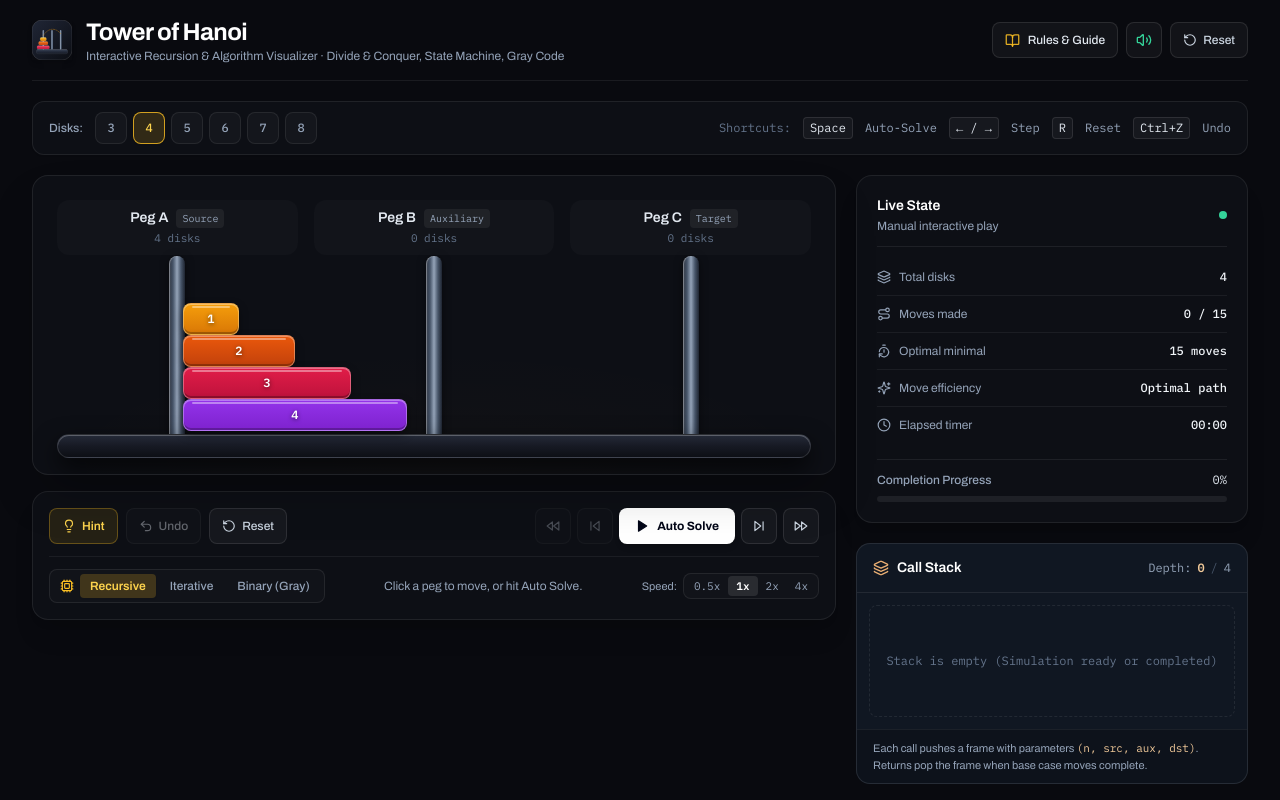
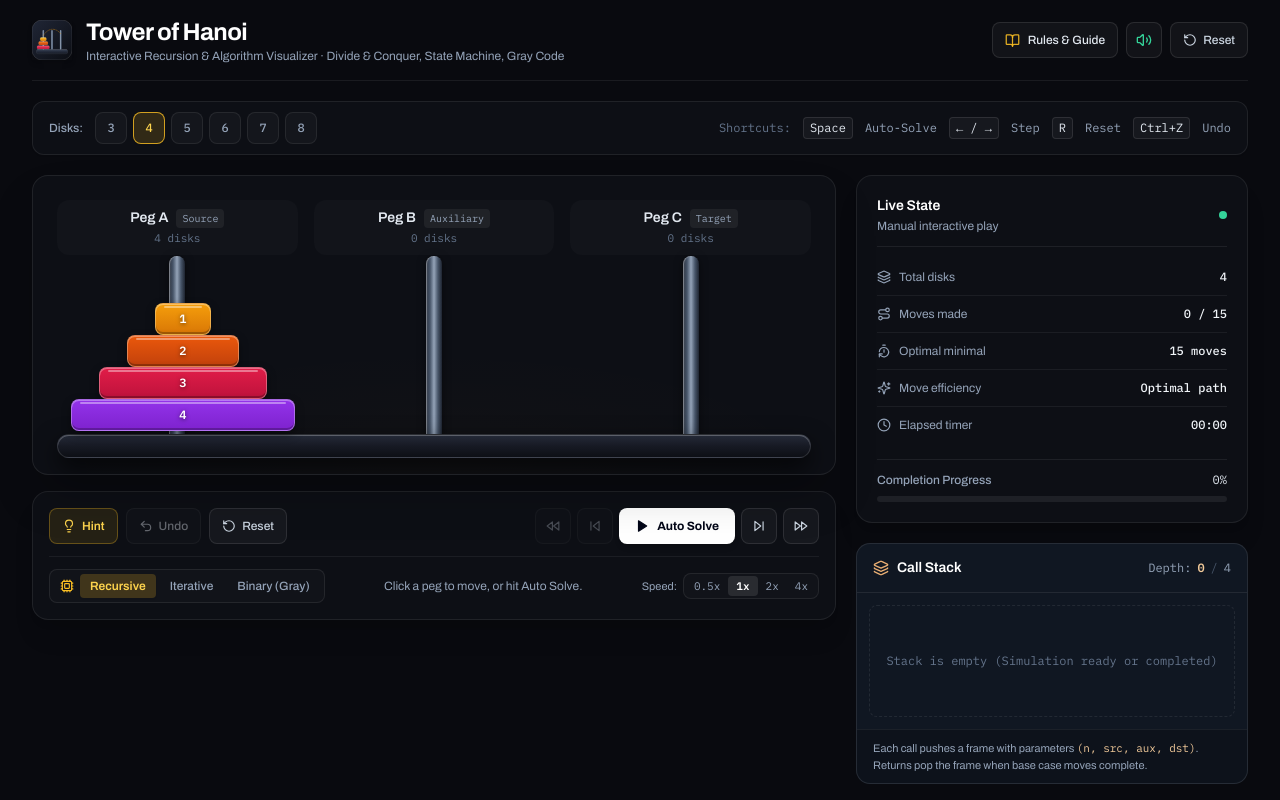
Before and after one commit to ThanhNguyn/tower-of-hanoi-visualizer, a React (Vite) app: page / in a window 1280 px wide. Shown: the top 800 px of the page. Built offline with nearby package versions, Linux system fonts and the light colour scheme.

Commit message:
fix: accurate goal-distance completion progress and silky disk flight animation

```diff
--- a/src/App.tsx
+++ b/src/App.tsx
@@ -1,6 +1,7 @@
 import { useEffect, useState, useCallback } from "react";
 import { useHanoiGame } from "./hooks/useHanoiGame";
 import { useHanoiSimulation } from "./hooks/useHanoiSimulation";
+import { getMinMovesToTarget } from "./algorithms/hanoi";
 import { sound } from "./utils/audio";
 
 import { Header } from "./components/Header";
@@ -30,7 +31,21 @@ export default function App() {
   const currentRods = activeSource === "simulation" ? sim.currentRods : game.rods;
   const currentMove = activeSource === "simulation" ? sim.currentStep : game.moveCount;
   const isSolved = activeSource === "simulation" ? sim.isSolved : game.isSolved;
-  const progress = Math.min(100, (currentMove / minimumMoves) * 100);
+
+  // Real shortest-path distance to solved state (Peg C)
+  // Ensures random moves or moving back and forth never falsely report 100% progress
+  const remainingMoves = getMinMovesToTarget(currentRods, diskCount, "C");
+  const manualProgress = isSolved
+    ? 100
+    : remainingMoves >= minimumMoves
+    ? 0
+    : Math.max(0, Math.min(99, Math.round(((minimumMoves - remainingMoves) / minimumMoves) * 100)));
+
+  const progress = isSolved
+    ? 100
+    : activeSource === "simulation"
+    ? (sim.totalSteps > 0 ? Math.round((sim.currentStep / sim.totalSteps) * 100) : 0)
+    : manualProgress;
 
   const handleReset = useCallback(() => {
     game.resetGame();
@@ -131,6 +146,7 @@ export default function App() {
               shakeRod={activeSource === "manual" ? game.shakeRod : null}
               hintMove={activeSource === "manual" ? game.hintMove : null}
               isInteractive={!sim.isPlaying}
+              speed={sim.speed}
               onSelectRod={(rod) => {
                 if (sim.isPlaying) return;
                 setActiveSource("manual");
--- a/src/algorithms/hanoi.ts
+++ b/src/algorithms/hanoi.ts
@@ -475,6 +475,46 @@ export function getNextOptimalMove(
 }
 
 /**
+ * Computes the exact shortest path distance (minimum remaining moves)
+ * from ANY current board configuration to the solved goal state (all disks on target).
+ * Runs in O(N) time using recursive decomposition on the Sierpiński state graph.
+ */
+export function getMinMovesToTarget(
+  rods: HanoiRods,
+  totalDisks: number,
+  target: Rod = "C"
+): number {
+  if (isPuzzleSolved(rods, totalDisks, target)) {
+    return 0;
+  }
+
+  function findRodOfDisk(d: number): Rod {
+    if (rods.A.includes(d)) return "A";
+    if (rods.B.includes(d)) return "B";
+    return "C";
+  }
+
+  function distance(k: number, dest: Rod): number {
+    if (k === 0) return 0;
+    const currentRod = findRodOfDisk(k);
+    if (currentRod === dest) {
+      return distance(k - 1, dest);
+    }
+    const otherRod = RODS.find((r) => r !== currentRod && r !== dest) as Rod;
+    // To move disk k from currentRod to dest:
+    // 1. Move disks 1..k-1 to otherRod: distance(k - 1, otherRod)
+    // 2. Move disk k to dest: 1 move
+    // 3. Move disks 1..k-1 from otherRod to dest: (2^(k-1) - 1) moves
+    const costToClear = distance(k - 1, otherRod);
+    const standardTransfer = Math.pow(2, k - 1) - 1;
+    return costToClear + 1 + standardTransfer;
+  }
+
+  return distance(totalDisks, target);
+}
+
+
+/**
  * Generates the recursive call tree representation for visual inspection.
  */
 export function buildCallTree(n: number): TreeNode {
--- a/src/components/Disk.tsx
+++ b/src/components/Disk.tsx
@@ -13,11 +13,13 @@ interface DiskProps {
   isSelected: boolean;
   isInteractive: boolean;
   isHinted?: boolean;
+  speed?: number;
   onClick?: () => void;
   onDragStart?: (e: React.DragEvent) => void;
 }
 
 // Tactile mineral & architectural palette: authentic, dignified, zero artificial neon glow
+
 const DISK_COLORS: Record<
   number,
   {
@@ -80,6 +82,7 @@ export function Disk({
   isSelected,
   isInteractive,
   isHinted,
+  speed = 1,
   onClick,
   onDragStart
 }: DiskProps) {
@@ -91,8 +94,10 @@ export function Disk({
     rod: currentRod,
     bottom: targetBottom
   });
+  const wasSelectedRef = useRef(false);
 
   const prevLoc = prevLocRef.current;
+  const wasSelected = wasSelectedRef.current;
   const hasMovedRod = prevLoc.rod !== currentRod;
 
   useEffect(() => {
@@ -100,9 +105,10 @@ export function Disk({
       rod: currentRod,
       bottom: targetBottom
     };
-  }, [currentRod, targetBottom]);
+    wasSelectedRef.current = isSelected;
+  }, [currentRod, targetBottom, isSelected]);
 
-  // Width calculation: neatly scaled from 60px to 220px
+  // Width calculation: neatly scaled from 56px to 224px
   const minWidthPx = 56;
   const maxWidthPx = 224;
   const widthPx =
@@ -112,39 +118,53 @@ export function Disk({
 
   const styleConfig = DISK_COLORS[disk] || DISK_COLORS[8];
 
-  // 3-Stage Arc Animation Definition:
-  // If moving rods: (fromLeft, fromBottom) -> (fromLeft, hoverTopY) -> (toLeft, hoverTopY) -> (toLeft, toBottom)
-  // If selected: hover at hoverTopY
-  // If resting: sit at (targetLeft, targetBottom)
+  // Dynamic animation duration adapted to current playback speed
+  const moveInterval = Math.max(120, Math.round(700 / (speed || 1)));
+  const animDuration = Math.max(0.12, Math.min(0.85, (moveInterval * 0.82) / 1000));
+
   let animateLeft: string | string[];
   let animateBottom: string | string[];
   let transitionConfig: Record<string, unknown>;
 
   if (isSelected) {
-    // Hovering above rod waiting for destination click
+    // Hovering above rod waiting for destination click - gentle tactile lift
     animateLeft = `${targetLeft}%`;
     animateBottom = `${hoverTopY}px`;
     transitionConfig = {
-      bottom: { type: "spring", stiffness: 350, damping: 25 },
-      left: { duration: 0.2 }
+      bottom: { type: "spring", stiffness: 360, damping: 25 },
+      left: { duration: 0.16 }
     };
   } else if (hasMovedRod) {
-    // Parabolic 3-stage keyframe: LIFT -> GLIDE -> LOWER
     const prevLeft = rodCenters[prevLoc.rod];
-    animateLeft = [`${prevLeft}%`, `${prevLeft}%`, `${targetLeft}%`, `${targetLeft}%`];
-    animateBottom = [`${prevLoc.bottom}px`, `${hoverTopY}px`, `${hoverTopY}px`, `${targetBottom}px`];
-    transitionConfig = {
-      duration: 0.42,
-      times: [0, 0.28, 0.72, 1],
-      ease: ["easeInOut", "easeInOut", "easeOut"]
-    };
+
+    if (wasSelected) {
+      // Manual play: Disk is ALREADY floating at hoverTopY!
+      // Silky glide across at hover altitude, then smooth landing into slot
+      animateLeft = [`${prevLeft}%`, `${targetLeft}%`, `${targetLeft}%`];
+      animateBottom = [`${hoverTopY}px`, `${hoverTopY}px`, `${targetBottom}px`];
+      transitionConfig = {
+        duration: 0.44,
+        times: [0, 0.58, 1],
+        ease: "easeInOut"
+      };
+    } else {
+      // Autonomous simulation: 3-stage fluid arc
+      // 1. Vertical lift -> 2. Horizontal glide -> 3. Soft drop
+      animateLeft = [`${prevLeft}%`, `${prevLeft}%`, `${targetLeft}%`, `${targetLeft}%`];
+      animateBottom = [`${prevLoc.bottom}px`, `${hoverTopY}px`, `${hoverTopY}px`, `${targetBottom}px`];
+      transitionConfig = {
+        duration: animDuration,
+        times: [0, 0.28, 0.72, 1],
+        ease: "easeInOut"
+      };
+    }
   } else {
-    // Resting in peg stack
+    // Resting in peg stack or smoothly returning when deselected
     animateLeft = `${targetLeft}%`;
     animateBottom = `${targetBottom}px`;
     transitionConfig = {
-      bottom: { type: "spring", stiffness: 340, damping: 26 },
-      left: { duration: 0.2 }
+      bottom: { type: "spring", stiffness: 360, damping: 26 },
+      left: { duration: 0.18 }
     };
   }
 
@@ -152,6 +172,7 @@ export function Disk({
     <motion.div
       initial={false}
       animate={{
+        x: "-50%",
         left: animateLeft,
         bottom: animateBottom,
         scale: isSelected ? 1.05 : isHinted ? [1, 1.05, 1] : 1
@@ -184,7 +205,6 @@ export function Disk({
       }`}
       style={{
         width: `${widthPx}px`,
-        transform: "translateX(-50%)",
         background: styleConfig.bg,
         borderColor: styleConfig.border,
         boxShadow: isSelected
--- a/src/components/HanoiBoard.tsx
+++ b/src/components/HanoiBoard.tsx
@@ -10,6 +10,7 @@ interface HanoiBoardProps {
   shakeRod: RodType | null;
   hintMove?: { from: RodType; to: RodType; disk: number } | null;
   isInteractive: boolean;
+  speed?: number;
   onSelectRod: (rod: RodType) => void;
   onDropDisk?: (fromRod: RodType, toRod: RodType) => void;
 }
@@ -33,6 +34,7 @@ export function HanoiBoard({
   shakeRod,
   hintMove,
   isInteractive,
+  speed = 1,
   onSelectRod,
   onDropDisk
 }: HanoiBoardProps) {
@@ -202,6 +204,7 @@ export function HanoiBoard({
                 isSelected={isSelected}
                 isInteractive={isInteractive}
                 isHinted={isHinted}
+                speed={speed}
                 onClick={() => {
                   if (isInteractive) {
                     onSelectRod(pos.rod);
```
Also changed, not shown: 1 other file (tests, documents, lock files or other folders).
